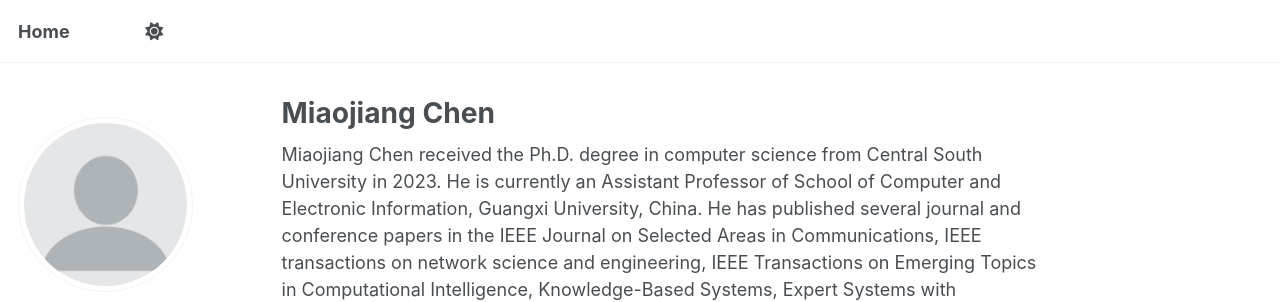
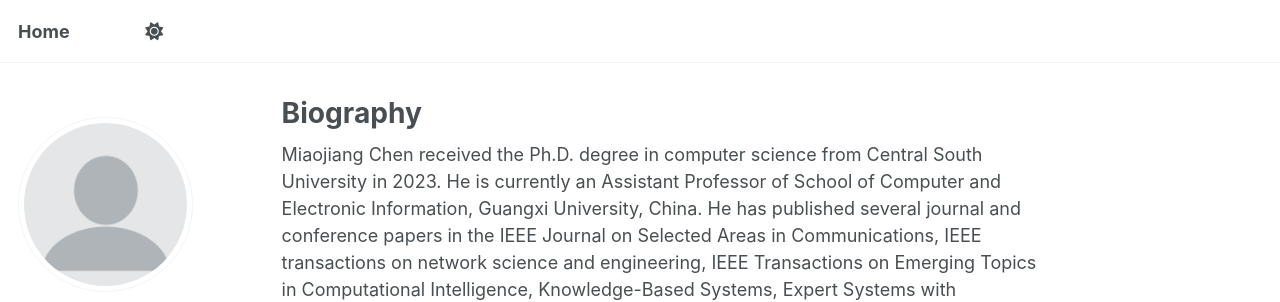
Before and after one commit to mjchen-cs/mjchen-cs.github.io, a Jekyll site: the page built from _pages/about.md, in a window 1280 px wide and 1301 px high. Shown: the top 302 px of the window. Built offline with Jekyll 4.4.1, drawn with Linux system fonts in a browser that asks for light colours; some web fonts are replaced.

Commit message:
about.md

```diff
--- a/_pages/about.md
+++ b/_pages/about.md
@@ -1,6 +1,6 @@
 ---
 permalink: /
-title: "Miaojiang Chen"
+title: "Biography"
 author_profile: true
 redirect_from:
   - /about/
```
